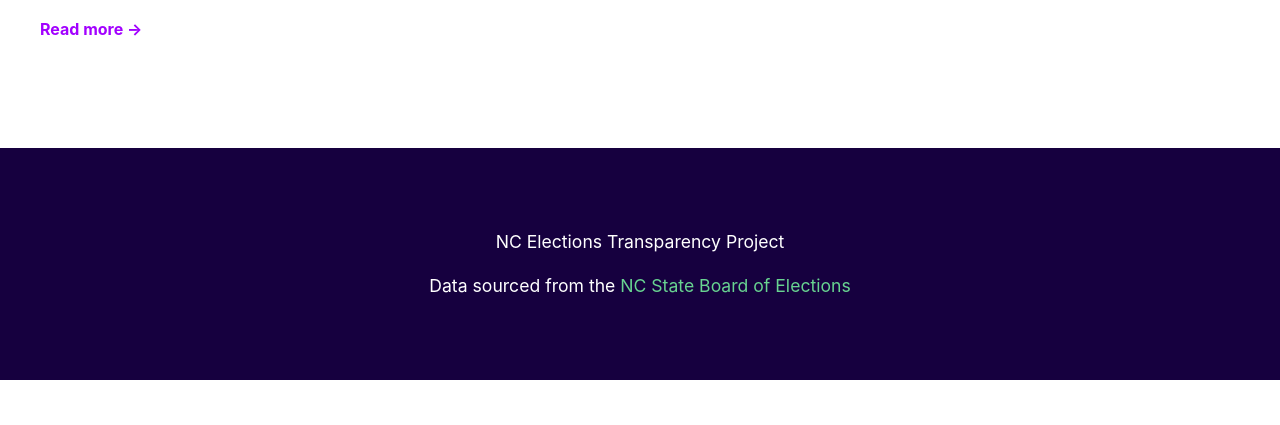
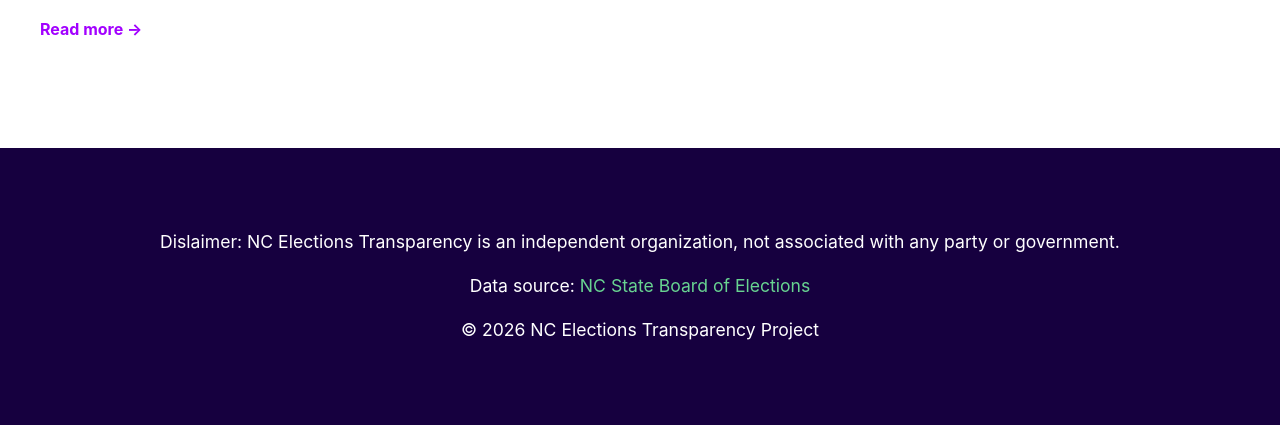
Before and after one commit to Jakk2001/NCVotes, a Flask app: page /blog in a window 1280 px wide. Shown: the part 1203-1628 px from the top of the page. Before the commit the page ends 1583 px from the top, so only its background shows below. Run offline with Flask 3, Linux system fonts and the light colour scheme; some libraries are stand-ins or nearby versions.

Commit message:
Aesthetic updates 1

```diff
--- a/data/blog/2026-03-07-analysis.md
+++ b/data/blog/2026-03-07-analysis.md
@@ -8,23 +8,20 @@ author: ""
 
 ##  Data Update - Primary Election Edition 1
 ### Update Information
-New voter registration data has been loaded as of 2/23/2026.
+New voter registration data has been loaded as of 3/6/2026.
 The data below shows ACTIVE and INACTIVE voters only, in other words people, people who are eligible to vote. The Change +/- is the difference between the current voter
-file as of 2/23/2026 and the voter file from 2/17/2026 (last update to our database). There is asymetry in between the voter file updates on the NCSBE website and the updates on this website.
-In the future, we will attempt to regularly update the voter file on a similar schedule as the NCSBE.
+file as of 2/23/2026 and the voter file from 2/23/2026 - the last update to our database.
 
 ### Discussion
-Interestingly, this week we saw a decline in registered voters in the NCSBE's voter file. The State Board of Elections lists a number of reasons why voters might
+This week we saw another decline in registered voters in the NCSBE's voter file. The State Board of Elections lists a number of reasons why voters might
 be removed from the rolls, including moving (to a different county or state), death, conviction of a felony, duplicate registration, requesting removal from the rolls,
-successful voter challenge, or non-citizen status. County boards are required by law to conduct voter list maintenance and remove ineligble voters. It is surprising, though
-to see a decline during the early voting period, when voters are able to register same-day at the polls, rather than an increase.
+successful voter challenge, or non-citizen status. County boards are required by law to conduct voter list maintenance and remove ineligble voters.
 
-One might expect that the ability to same-day
-register would cause an increase in registrations during an early voting period. It is possible that some of these removals are the result of people moving from one county to another, re-registering same-day at their new address and precinct, and the county board has yet to input their new registration into the state system. Next week (or perhaps in 2-3 weeks once the county boards have completed their election certification and canvas process), we will see whether or not voter registrations increased overall during this period.
+ It is possible that some of these removals are the result of people moving from one county to another, re-registering same-day at their new address and precinct, and the county board has yet to input their new registration into the state system.
 
-Recent partisan trends continue, with Democrats losing more ground to Republicans, though the margins are still very tight. Very few unaffiliated voters were removed from the rolls compared to partisan voters, even in proportional terms (with green and libertarian having very few registrants statewide). The only ethnic/racial categories to see gains this week were undesignated 'U' and Other 'O'. Young voters were the only age group to increase, with 18-25s rising by 454. New Hannover county was the only county with any significant growth, while Wake County lost nearly 700 voters.
+Democrats lost a bit less ground to Republicans this week, though the margins are still very tight. More Unaffiliated voters were removed from the rolls compared to partisan voters. The only ethnic/racial categories to see gains this week were Multiracial and Native Hawaiian or Pacific Islander. All age groups lost more voters than they gained, though young voters 18-25 lost the fewest. Surry county gained the most voters this week (29) while Mecklenburg lost the most (768).
 
-Since the last election in November 2025, North Carolina has added 166,615 voters to the rolls. The majority (56%) of those are unaffiliated, while Republicans (~23%) saw a slight edge over Democrats (~20%). Young voters are the fastest-growing group of registrants (216,939 since 11/5/25) but still remain the smallest age group of registrants (11.9%).
+Since the last election in November 2025, North Carolina has added 169,110 voters to the rolls. The majority (55%) of those are unaffiliated, while Republicans (~23%) saw a slight edge over Democrats (~21%). Young voters are the fastest-growing group of registrants (217,503 since 11/5/25) but still remain the smallest age group of registrants (~12%).
 
 ## The Numbers
 
--- a/src/frontend/templates/blog.html
+++ b/src/frontend/templates/blog.html
@@ -230,8 +230,16 @@
 
     <footer>
         <div class="container">
-            <p>NC Elections Transparency Project</p>
-            <p>Data sourced from the <a href="https://www.ncsbe.gov/" target="_blank">NC State Board of Elections</a></p>
+            <p>
+                Dislaimer: NC Elections Transparency is an independent organization, not associated with any party or government.
+            </p>
+            <p>
+                Data source:
+                <a href="https://www.ncsbe.gov/" target="_blank" rel="noopener">
+                    NC State Board of Elections
+                </a>
+            </p>
+            <p>&copy; 2026 NC Elections Transparency Project</p>
         </div>
     </footer>
 </body>
--- a/src/frontend/templates/interactive_map.html
+++ b/src/frontend/templates/interactive_map.html
@@ -223,6 +223,9 @@
     <footer>
         <div class="container">
             <p>
+                Dislaimer: NC Elections Transparency is an independent organization, not associated with any party or government.
+            </p>
+            <p>
                 Data source:
                 <a href="https://www.ncsbe.gov/" target="_blank" rel="noopener">
                     NC State Board of Elections
--- a/src/frontend/templates/trends.html
+++ b/src/frontend/templates/trends.html
@@ -498,6 +498,9 @@
     <footer>
         <div class="container">
             <p>
+                Dislaimer: NC Elections Transparency is an independent organization, not associated with any party or government.
+            </p>
+            <p>
                 Data source:
                 <a href="https://www.ncsbe.gov/" target="_blank" rel="noopener">
                     NC State Board of Elections
```
Also changed, not shown: src/frontend/templates/blog_post.html (+10 -2 lines), src/frontend/templates/index.html (+6 -3 lines), src/frontend/templates/party.html (+10 -1 lines).
